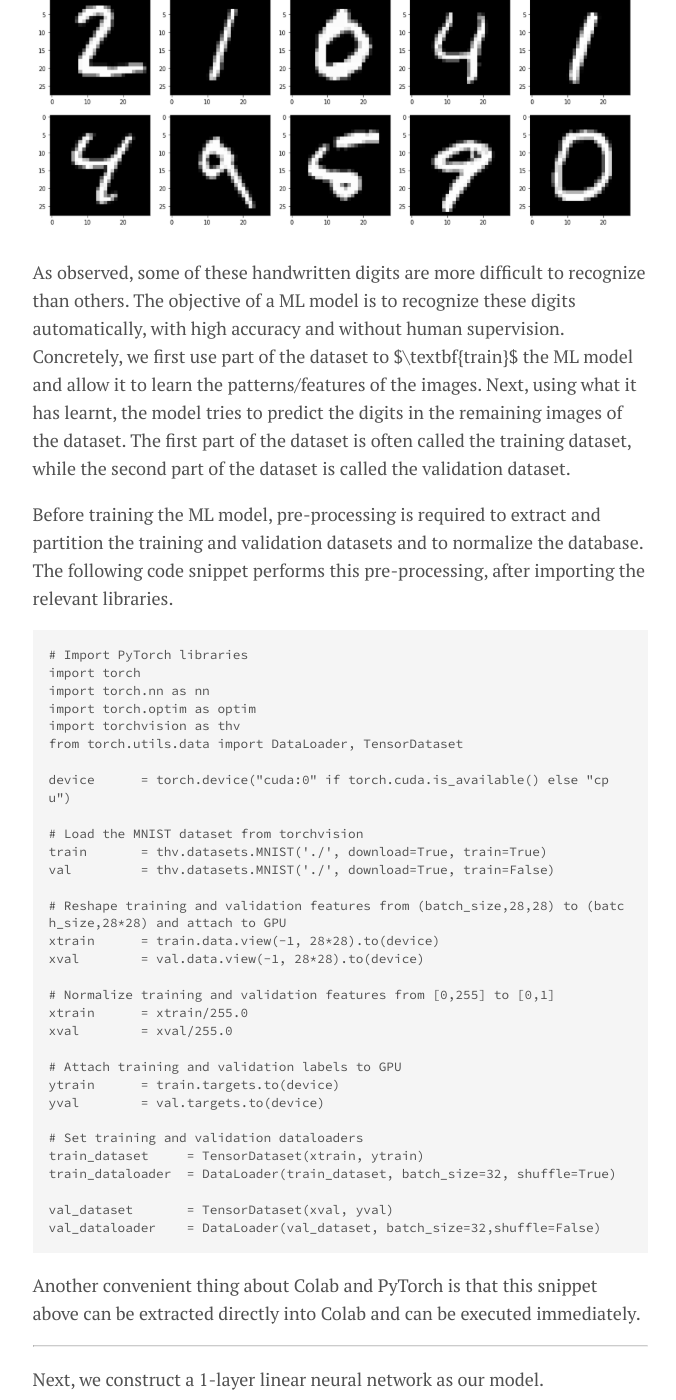
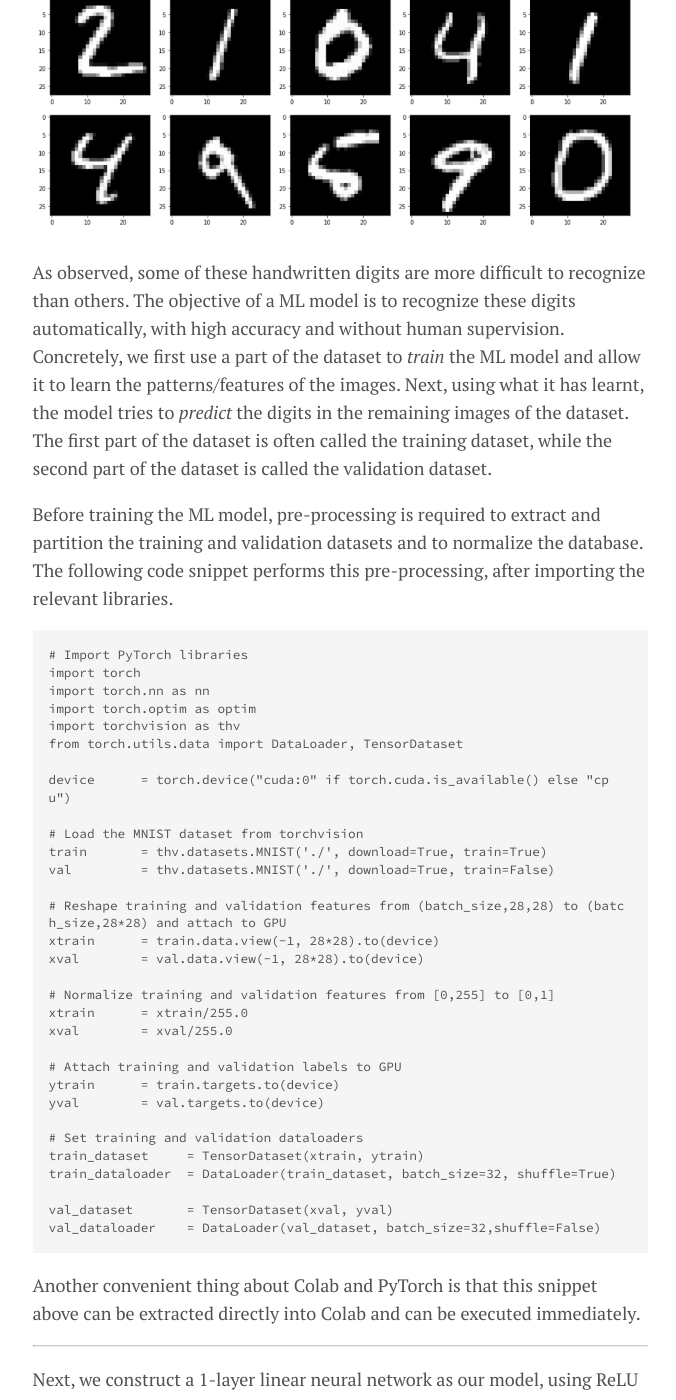
Before and after one commit to CheeGY/cheegy.github.io, a Jekyll site: the page built from _posts/2020-12-31-PyTorchColab.md, in a window 1280 px wide and 1400 px high, scrolled down 1395 px. Shown: the whole window, without its empty margins (300-976 px from the left). Built offline with Jekyll 4.4.1, drawn with Linux system fonts in a browser that asks for light colours; some of the changed text lies outside the part shown.

Commit message:
Update 2020-12-31-PyTorchColab.md

````diff
--- a/_posts/2020-12-31-PyTorchColab.md
+++ b/_posts/2020-12-31-PyTorchColab.md
@@ -26,7 +26,7 @@ One of the most explored applications in ML is the ability to recognize handwrit
 
 ![alt text](/assets/img/sample_mnist.PNG "MNIST samples")
 
-As observed, some of these handwritten digits are more difficult to recognize than others. The objective of a ML model is to recognize these digits automatically, with high accuracy and without human supervision. Concretely, we first use part of the dataset to $\textbf{train}$ the ML model and allow it to learn the patterns/features of the images. Next, using what it has learnt, the model tries to predict the digits in the remaining images of the dataset. The first part of the dataset is often called the training dataset, while the second part of the dataset is called the validation dataset.
+As observed, some of these handwritten digits are more difficult to recognize than others. The objective of a ML model is to recognize these digits automatically, with high accuracy and without human supervision. Concretely, we first use a part of the dataset to *train* the ML model and allow it to learn the patterns/features of the images. Next, using what it has learnt, the model tries to *predict* the digits in the remaining images of the dataset. The first part of the dataset is often called the training dataset, while the second part of the dataset is called the validation dataset.
 
 Before training the ML model, pre-processing is required to extract and partition the training and validation datasets and to normalize the database. The following code snippet performs this pre-processing, after importing the relevant libraries.
 
@@ -68,7 +68,7 @@ Another convenient thing about Colab and PyTorch is that this snippet above can
 
 ----
 
-Next, we construct a 1-layer linear neural network as our model.
+Next, we construct a 1-layer linear neural network as our model, using ReLU activation functions and the Sequential nn module in PyTorch.
 
 ```Python3
 D_in, D_out   = 784, 10
````
